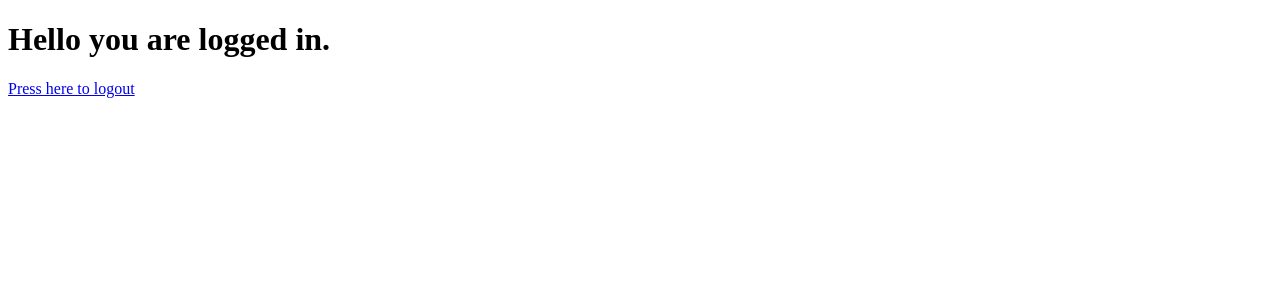
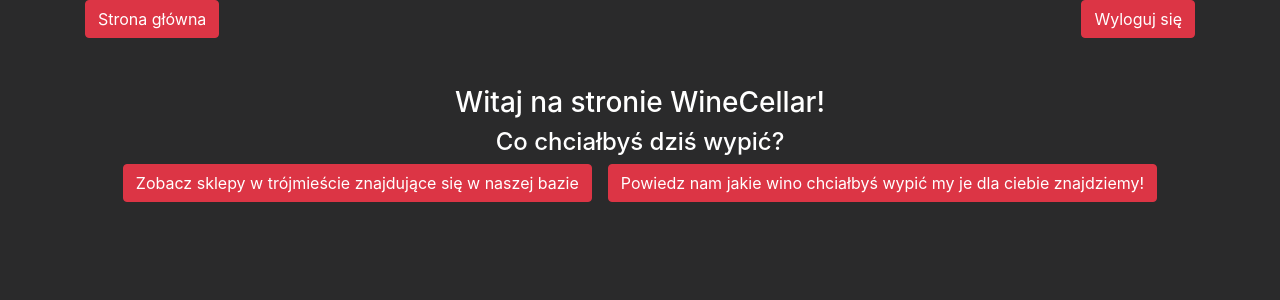
Before and after one commit to Nougat00/WineCellar, a Flask app: page /dashboard in a window 1280 px wide. Shown: the top 300 px of the page. Run offline with Flask 2, Linux system fonts and the light colour scheme; the visitor is signed in with stand-in values (Sample User, id 1); some libraries are stand-ins or nearby versions.

Commit message:
added shops and dashboard

```diff
--- a/app.py
+++ b/app.py
@@ -1,14 +1,11 @@
 from flask import Flask, render_template, url_for, redirect, abort
 from flask_login import UserMixin, login_user, LoginManager, login_required, logout_user
-from sqlalchemy import  create_engine
 from flask_wtf import FlaskForm
 from flask_bcrypt import generate_password_hash, check_password_hash
 from wtforms import StringField, PasswordField, SubmitField
 from wtforms.validators import InputRequired, Length, ValidationError
 from flask import jsonify, request
 from flask_sqlalchemy import SQLAlchemy
-import pyodbc
-import urllib
 
 
 app = Flask(__name__)
@@ -128,7 +125,7 @@ def login():
     return render_template('login.html', form=form)
 
 
-@app.route('/dashboard', methods=['GET', 'POST'])
+@app.route('/dashboard')
 @login_required
 def dashboard():
     return render_template('dashboard.html')
@@ -183,12 +180,13 @@ shops_by_key = {shop.key: shop for shop in shops}
 
 
 @app.route("/shops")
-def main():
-    return render_template('main.html', shops=shops)
+def shops():
+    shops = Sklep.query.all()
+    return render_template('shops.html', shops=shops)
 
 
-@app.route("/<shop_code>")
-def show_school(shop_code):
+@app.route("/shops/<shop_code>")
+def show_shop(shop_code):
     shop = shops_by_key.get(shop_code)
     if shop:
         return render_template('map.html', shop=shop)
--- a/templates/dashboard.html
+++ b/templates/dashboard.html
@@ -1,16 +1,37 @@
 <!DOCTYPE html>
 <html lang="en">
-
 <head>
     <meta charset="UTF-8">
-    <meta http-equiv="X-UA-Compatible" content="IE=edge">
-    <meta name="viewport" content="width=device-width, initial-scale=1.0">
-    <title>Dashboard</title>
+    <title>WineCellar</title>
+    <link rel="stylesheet" href="https://stackpath.bootstrapcdn.com/bootstrap/4.5.2/css/bootstrap.min.css" integrity="sha384-JcKb8q3iqJ61gNV9KGb8thSsNjpSL0n8PARn9HuZOnIxN0hoP+VmmDGMN5t9UJ0Z" crossorigin="anonymous">
+    <style>
+        body {
+            background-color: #2A2A2B;
+            color: white;
+        }
+        .custom-btn {
+            background-color: #EA5455;
+            font-weight: bold;
+        }
+        h3, h4 {
+            text-align: center;
+        }
+    </style>
 </head>
+<body>
+    <div class="container">
+        <div class="d-flex justify-content-between">
+            <a class="btn btn-danger" href="{{url_for('dashboard')}}">Strona główna</a>
+            <a class="btn btn-danger" href="{{url_for('logout')}}">Wyloguj się</a>
 
-<body>
-    <h1>Hello you are logged in.</h1>
-    <a href="{{url_for('logout')}}">Press here to logout</a>
+        </div>
+
+        <h3 class="mt-5">Witaj na stronie WineCellar!</h3>
+        <h4>Co chciałbyś dziś wypić?</h4>
+        <div class="d-flex justify-content-center">
+            <a class="btn btn-danger mr-3" href="{{url_for('shops')}}">Zobacz sklepy w trójmieście znajdujące się w naszej bazie</a>
+            <a class="btn btn-danger" href="{{url_for('shops')}}">Powiedz nam jakie wino chciałbyś wypić my je dla ciebie znajdziemy!</a>
+        </div>
+    </div>
 </body>
-
 </html>
```
Also changed, not shown: templates/main.html (deleted, +0 -18 lines), templates/shops.html (added, +33 -0 lines).
